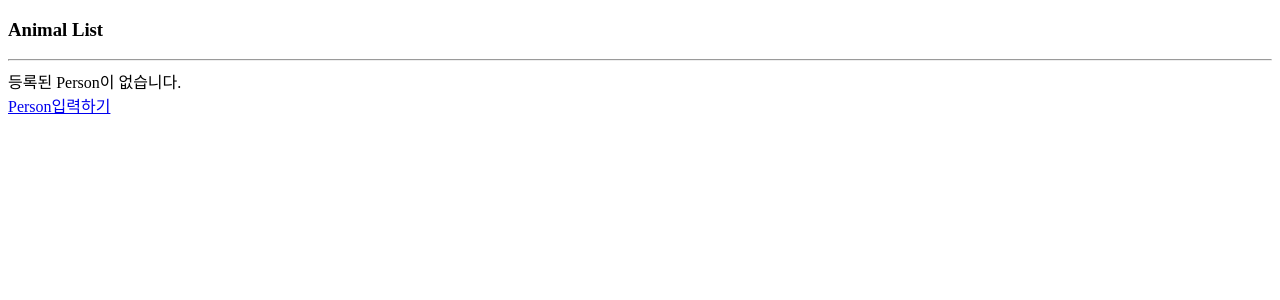
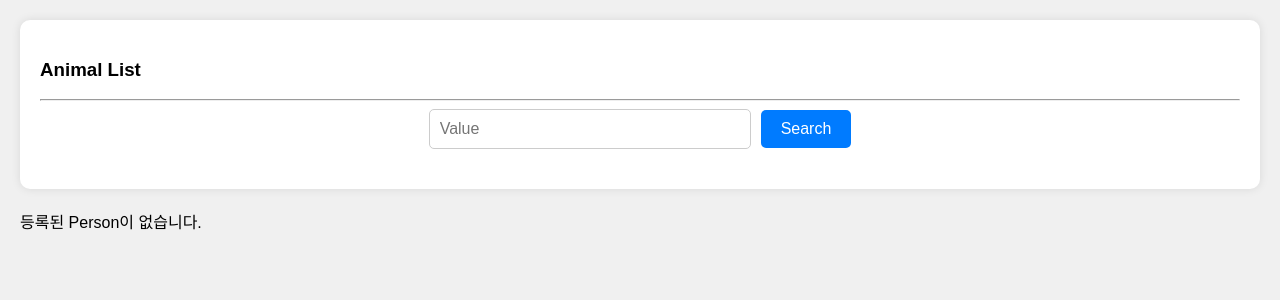
Before and after one commit to MOONProd/Marine_Management, a Java web app: page /list in a window 1280 px wide. Shown: the top 300 px of the page. Run offline with Spring Boot 4, a stand-in JSP engine, Linux system fonts and the light colour scheme; data that the repository does not hold is empty.

Commit message:
style: all animal list

```diff
--- a/src/main/webapp/WEB-INF/views/list.jsp
+++ b/src/main/webapp/WEB-INF/views/list.jsp
@@ -7,16 +7,68 @@
 <meta charset="UTF-8">
 <title>Animal List</title>
   <style type="text/css">
-     th,td{
-        border: 1px solid black;
+      body {
+            font-family: Arial, sans-serif;
+            margin: 0;
+            padding: 20px;
+            background-color: #f0f0f0;
         }
-
-     table{
+        .section {
+            background-color: #ffffff;
+            padding: 20px;
+            border-radius: 10px;
+            box-shadow: 0 0 10px rgba(0,0,0,0.1);
+            margin-bottom: 20px;
+        }
+        .search-container {
+            display: flex;
+            justify-content: center;
+            align-items: center;
+            margin-bottom: 20px;
+        }
+        .search-container input {
+            padding: 10px;
+            font-size: 16px;
+            border: 1px solid #ccc;
+            border-radius: 5px;
+            width: 300px;
+        }
+        .search-container button {
+            padding: 10px 20px;
+            font-size: 16px;
+            margin-left: 10px;
+            color: #fff;
+            background-color: #007BFF;
+            border: none;
+            border-radius: 5px;
+            cursor: pointer;
+        }
+        .search-container button:hover {
+            background-color: #0056b3;
+        }
+        table {
+            width: 100%;
             border-collapse: collapse;
+            margin-top: 20px;
         }
-
-     th{
-        background-color: skyblue;
+        table, th, td {
+            border: 1px solid #ccc;
+        }
+        th, td {
+            padding: 10px;
+            text-align: center;
+        }
+        th {
+            background-color: #f9f9f9;
+        }
+        .status-red {
+            color: red;
+        }
+        .status-green {
+            color: green;
+        }
+        .status-yellow {
+            color: yellow;
         }
   </style>
 </head>
@@ -33,8 +85,14 @@
    else {등록된 Person이 없습니다.}
 --%>
 <body>
+	<div class="section">
+
   		<h3>Animal List</h3>
   		<hr>
+  		<div class="search-container">
+            <input type="text" id="searchInput" placeholder="Value">
+            <button onclick="searchTable()">Search</button>
+        </div>
   <%-- 영역에 "list" key로 저장된 값이 있고 null이 아니라면
        영역에 "list" key로 저장된 값이 있고 List의 경우 size()가 1이상이라면   --%>
   <c:if test="${ !empty list }">
@@ -46,6 +104,7 @@
 	      <th>입사날짜</th>
 	      <th>특이사항 유무</th>
 	    </tr>
+	    <tbody id="animalTable">
 	    <%--
 	     items="${배열명}"  ==> 배열의 수만큼 반복
 	     items="${list}"  ==> 영역에 "list" key로 저장된 값은 new ArrayList<Person>()
@@ -67,8 +126,10 @@
 		      </c:if>
 		    </tr>
         </c:forEach>
+        </tbody>
 	  </table>
    </c:if>
+   </div>
    <%--
      영역에 "list" key로 저장된 값이 있고 null이라면
      영역에 "list" key로 저장된 값이 있고 List의 경우 size()가 0이라면
@@ -77,6 +138,27 @@
       등록된 Person이 없습니다.
    </c:if>
   <br>
-  <a href="form">Person입력하기</a>
+  <script>
+        function searchTable() {
+            const input = document.getElementById("searchInput").value.toLowerCase();
+            const table = document.getElementById("animalTable");
+            const rows = table.getElementsByTagName("tr");
+
+            for (let i = 0; i < rows.length; i++) {
+                const cells = rows[i].getElementsByTagName("td");
+                let found = false;
+                for (let j = 0; j < cells.length; j++) {
+                    if (cells[j]) {
+                        const cellValue = cells[j].textContent || cells[j].innerText;
+                        if (cellValue.toLowerCase().indexOf(input) > -1) {
+                            found = true;
+                            break;
+                        }
+                    }
+                }
+                rows[i].style.display = found ? "" : "none";
+            }
+        }
+    </script>
 </body>
 </html>
```
Lines whose indentation alone changed are shown as unchanged.
